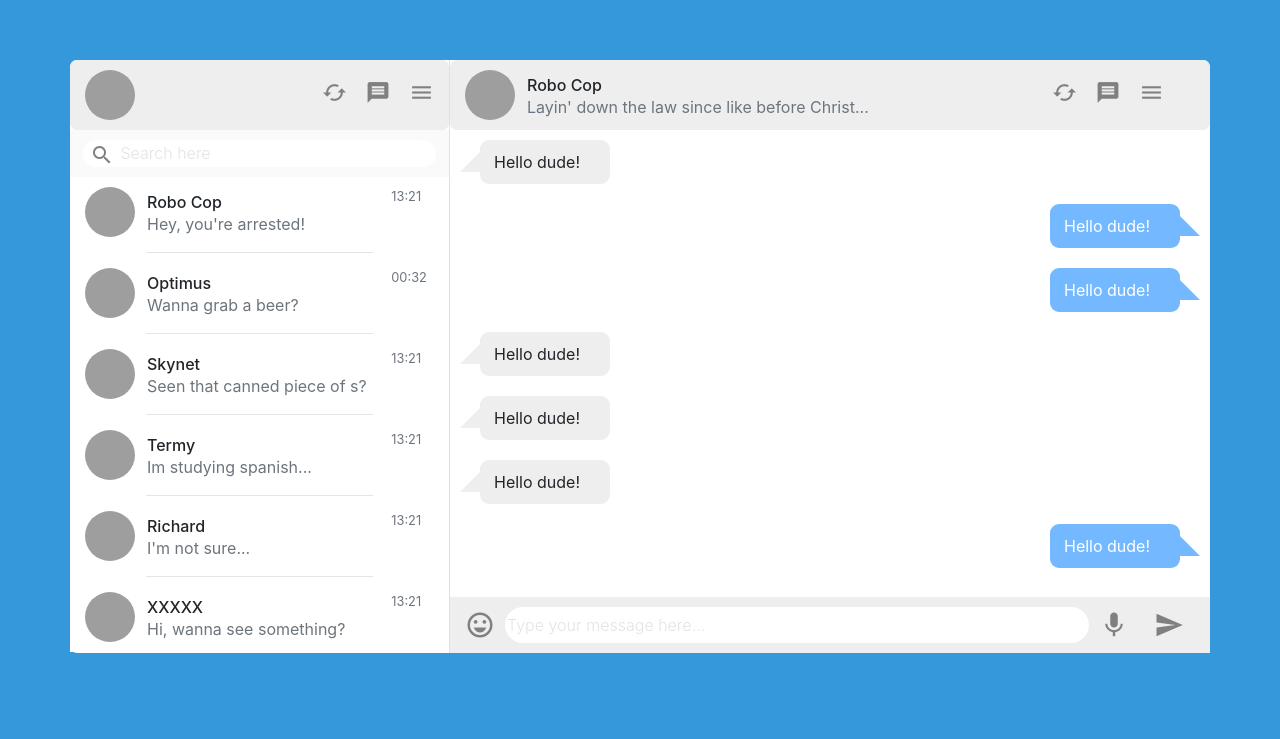
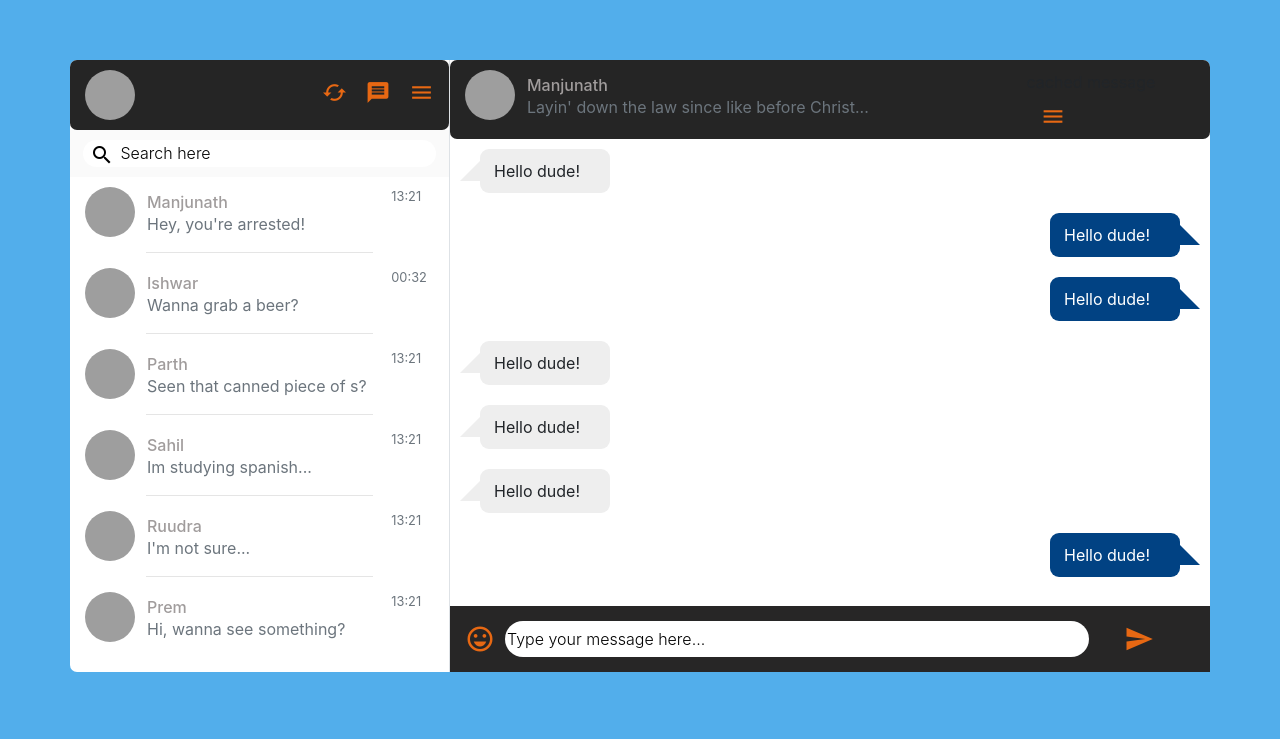
Before and after one commit to Manu1ND/Mapaish-Chat, a PHP site: page /chat.html in a window 1280 px wide. Shown: the top 739 px of the page. Run offline with PHP 8.4, Linux system fonts and the light colour scheme; some libraries are stand-ins or nearby versions; grey boxes are pictures that could not be loaded.

Commit message:
color changes

```diff
--- a/assets/chat.css
+++ b/assets/chat.css
@@ -1,51 +1,60 @@
-body {
-	background-color: #3498db;
+body
+{
+	background-color: #52aeeb;
 	-webkit-font-smoothing: antialiased;
 	-moz-osx-font-smoothing: grayscale;
 	text-rendering: optimizeLegibility;
 }
 
-.container {
+.container
+{
 	margin: 60px auto;
 	background: #fff;
 	padding: 0;
 	border-radius: 7px;
 }
 
-.profile-image {
+.profile-image
+{
 	width: 50px;
 	height: 50px;
 	border-radius: 40px;
 }
 
-.settings-tray {
-	background: #eee;
+.settings-tray
+{
+	background: rgb(37, 37, 37);
 	padding: 10px 15px;
 	border-radius: 7px;
 }
 
-.settings-tray .no-gutters {
+.settings-tray .no-gutters
+{
 	padding: 0;
 }
 
-.settings-tray--right {
+.settings-tray--right
+{
 	float: right;
 }
 
-.settings-tray--right i {
+.settings-tray--right i
+{
 	margin-top: 10px;
 	font-size: 25px;
-	color: grey;
+	color: rgb(231, 104, 19);
 	margin-left: 14px;
 	transition: .3s;
 }
 
-.settings-tray--right i:hover {
-	color: #74b9ff;
+.settings-tray--right i:hover
+{
+	color: red;
 	cursor: pointer;
 }
 
-.search-box {
+.search-box
+{
 	background: #fafafa;
 	padding: 10px 13px;
 }
@@ -55,55 +64,66 @@ body {
 	border-radius: 40px;
 }
 
-.search-box .input-wrapper i {
-	color: grey;
+.search-box .input-wrapper i
+ {
+	color:black;
 	margin-left: 7px;
 	vertical-align: middle;
 }
 
-input {
+input
+{
 	border: none;
 	border-radius: 30px;
 	width: 80%;
 }
 
-input::placeholder {
-	color: #e3e3e3;
+input::placeholder
+{
+	color:black;
 	font-weight: 300;
 	margin-left: 20px;
 }
 
-input:focus {
+input:focus
+{
 	outline: none;
 }
 
-.friend-drawer {
+.friend-drawer
+{
 	padding: 10px 15px;
 	display: flex;
 	vertical-align: baseline;
-	background: #fff;
+	background: white;
 	transition: .3s ease;
 }
 
-.friend-drawer--grey {
-	background: #eee;
+.friend-drawer--grey
+{
+	background:  rgb(37, 37, 37);
 }
 
-.friend-drawer .text {
+.friend-drawer .text
+{
+	color: rgb(160, 156, 156);
 	margin-left: 12px;
 	width: 70%;
 }
 
-.friend-drawer .text h6 {
+.friend-drawer .text h6
+{
 	margin-top: 6px;
 	margin-bottom: 0;
 }
 
-.friend-drawer .text p {
+.friend-drawer .text p
+{
 	margin: 0;
 }
 
-.friend-drawer .time {
+.friend-drawer .time
+{
 	color: grey;
 }
 
@@ -114,16 +134,20 @@ input:focus {
 
 .friend-drawer--onhover:hover p,
 .friend-drawer--onhover:hover h6,
-.friend-drawer--onhover:hover .time {
+
+.friend-drawer--onhover:hover .time
+{
 	color: #fff !important;
 }
 
-hr {
+hr
+{
 	margin: 5px auto;
 	width: 60%;
 }
 
-.chat-bubble {
+.chat-bubble
+{
 	padding: 10px 14px;
 	background: #eee;
 	margin: 10px 30px;
@@ -132,7 +156,8 @@ hr {
 	animation: fadeIn 1s ease-in;
 }
 
-.chat-bubble:after {
+.chat-bubble:after
+{
 	content: '';
 	position: absolute;
 	top: 50%;
@@ -143,16 +168,18 @@ hr {
 	margin-top: -10px;
 }
 
-.chat-bubble--left:after {
+.chat-bubble--left:after
+{
 	left: 0;
 	border-right-color: #eee;
 	border-left: 0;
 	margin-left: -20px;
 }
 
-.chat-bubble--right:after {
+.chat-bubble--right:after
+{
 	right: 0;
-	border-left-color: #74b9ff;
+	border-left-color: #014283;
 	border-right: 0;
 	margin-right: -20px;
 }
@@ -167,32 +194,37 @@ hr {
 	}
 }
 
-.offset-md-9 .chat-bubble {
-	background: #74b9ff;
-	color: #fff;
+.offset-md-9 .chat-bubble
+{
+	background: #014283;
+	color:white;
 }
 
-.chat-box-tray {
-	background: #eee;
+.chat-box-tray
+{
+	background: rgb(39, 38, 38);
 	display: flex;
 	align-items: baseline;
-	padding: 10px 15px;
+	padding: 15px 15px;
 	align-items: center;
 	margin-top: 19px;
 	bottom: 0;
 }
 
-.chat-box-tray input {
+.chat-box-tray input
+{
 	margin: 0 10px;
 	padding: 6px 2px;
 }
 
-.chat-box-tray i {
-	color: grey;
+.chat-box-tray i
+{
+	color: rgb(231, 104, 19);
 	font-size: 30px;
 	vertical-align: middle;
 }
 
-.chat-box-tray i:last-of-type {
+.chat-box-tray i:last-of-type
+{
 	margin-left: 25px;
 }
--- a/chat.html
+++ b/chat.html
@@ -38,9 +38,9 @@
 				</div>
 				<div class="friend-drawer friend-drawer--onhover">
 					<img class="profile-image"
-						src="https://www.clarity-enhanced.net/wp-content/uploads/2020/06/robocop.jpg" alt="">
+						src="https://www.seekpng.com/png/detail/966-9665493_my-profile-icon-blank-profile-image-circle.png" alt="">
 					<div class="text">
-						<h6>Robo Cop</h6>
+						<h6>Manjunath</h6>
 						<p class="text-muted">Hey, you're arrested!</p>
 					</div>
 					<span class="time text-muted small">13:21</span>
@@ -48,9 +48,9 @@
 				<hr>
 				<div class="friend-drawer friend-drawer--onhover">
 					<img class="profile-image"
-						src="https://www.clarity-enhanced.net/wp-content/uploads/2020/06/optimus-prime.jpeg" alt="">
+						src="https://www.seekpng.com/png/detail/966-9665493_my-profile-icon-blank-profile-image-circle.png" alt="">
 					<div class="text">
-						<h6>Optimus</h6>
+						<h6>Ishwar</h6>
 						<p class="text-muted">Wanna grab a beer?</p>
 					</div>
 					<span class="time text-muted small">00:32</span>
@@ -58,9 +58,9 @@
 				<hr>
 				<div class="friend-drawer friend-drawer--onhover ">
 					<img class="profile-image"
-						src="https://www.clarity-enhanced.net/wp-content/uploads/2020/06/real-terminator.png" alt="">
+						src="https://www.seekpng.com/png/detail/966-9665493_my-profile-icon-blank-profile-image-circle.png" alt="">
 					<div class="text">
-						<h6>Skynet</h6>
+						<h6>Parth</h6>
 						<p class="text-muted">Seen that canned piece of s?</p>
 					</div>
 					<span class="time text-muted small">13:21</span>
@@ -68,9 +68,9 @@
 				<hr>
 				<div class="friend-drawer friend-drawer--onhover">
 					<img class="profile-image"
-						src="https://www.clarity-enhanced.net/wp-content/uploads/2020/06/termy.jpg" alt="">
+						src="https://www.seekpng.com/png/detail/966-9665493_my-profile-icon-blank-profile-image-circle.png" alt="">
 					<div class="text">
-						<h6>Termy</h6>
+						<h6>Sahil</h6>
 						<p class="text-muted">Im studying spanish...</p>
 					</div>
 					<span class="time text-muted small">13:21</span>
@@ -78,9 +78,9 @@
 				<hr>
 				<div class="friend-drawer friend-drawer--onhover">
 					<img class="profile-image"
-						src="https://www.clarity-enhanced.net/wp-content/uploads/2020/06/rick.jpg" alt="">
+						src="https://www.seekpng.com/png/detail/966-9665493_my-profile-icon-blank-profile-image-circle.png" alt="">
 					<div class="text">
-						<h6>Richard</h6>
+						<h6>Ruudra</h6>
 						<p class="text-muted">I'm not sure...</p>
 					</div>
 					<span class="time text-muted small">13:21</span>
@@ -88,9 +88,9 @@
 				<hr>
 				<div class="friend-drawer friend-drawer--onhover">
 					<img class="profile-image"
-						src="https://www.clarity-enhanced.net/wp-content/uploads/2020/06/rachel.jpeg" alt="">
+						src="https://www.seekpng.com/png/detail/966-9665493_my-profile-icon-blank-profile-image-circle.png" alt="">
 					<div class="text">
-						<h6>XXXXX</h6>
+						<h6>Prem</h6>
 						<p class="text-muted">Hi, wanna see something?</p>
 					</div>
 					<span class="time text-muted small">13:21</span>
@@ -100,14 +100,14 @@
 				<div class="settings-tray">
 					<div class="friend-drawer no-gutters friend-drawer--grey">
 						<img class="profile-image"
-							src="https://www.clarity-enhanced.net/wp-content/uploads/2020/06/robocop.jpg" alt="">
+							src="https://www.seekpng.com/png/detail/966-9665493_my-profile-icon-blank-profile-image-circle.png" alt="">
 						<div class="text">
-							<h6>Robo Cop</h6>
+							<h6>Manjunath</h6>
 							<p class="text-muted">Layin' down the law since like before Christ...</p>
 						</div>
 						<span class="settings-tray--right">
-							<i class="material-icons">cached</i>
-							<i class="material-icons">message</i>
+							<!--i class="material-icons"-->cached</i>
+							<!--i class="material-icons"-->message</i>
 							<i class="material-icons">menu</i>
 						</span>
 					</div>
@@ -167,7 +167,7 @@
 							<div class="chat-box-tray">
 								<i class="material-icons">sentiment_very_satisfied</i>
 								<input type="text" placeholder="Type your message here...">
-								<i class="material-icons">mic</i>
+								<!--Changes made-->
 								<i class="material-icons">send</i>
 							</div>
 						</div>
```
